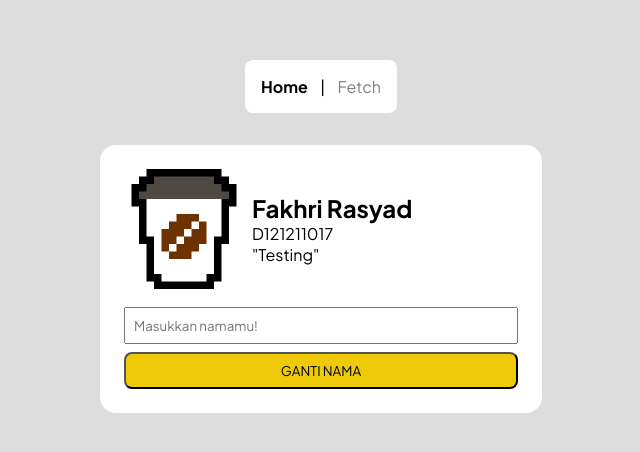
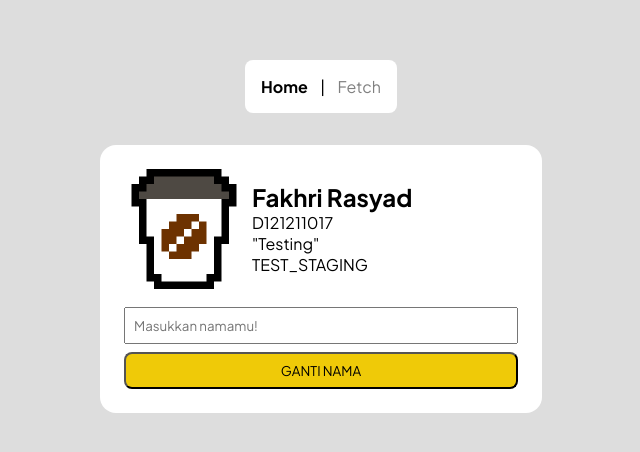
Before and after one commit to fakhri-rasyad/banner-pmw2023, a Next.js app: page / in a window 1280 px wide. Shown: the part 164-616 px from the top of the page, without its empty margins (319-959 px from the left). Built offline with nearby package versions, Linux system fonts and the light colour scheme.

Commit message:
feat: add test_staging branch

```diff
--- a/src/app/page.js
+++ b/src/app/page.js
@@ -45,6 +45,7 @@ export default function Home() {
               <div className="nim-header-banner">
                 <p>D121211017</p>
                 <p>"Testing"</p>
+                <p>TEST_STAGING</p>
               </div>
             </div>
           </div>
```
